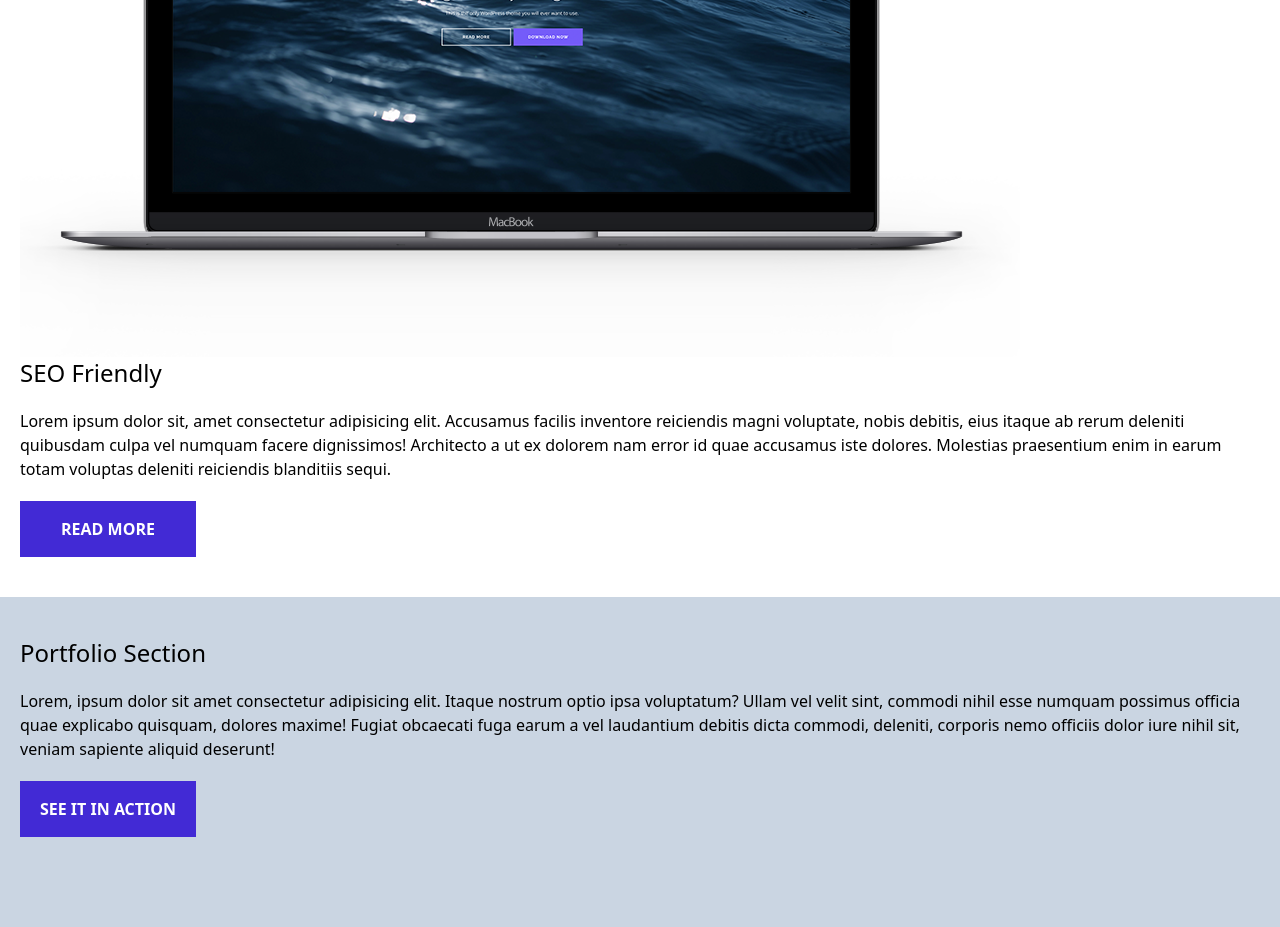
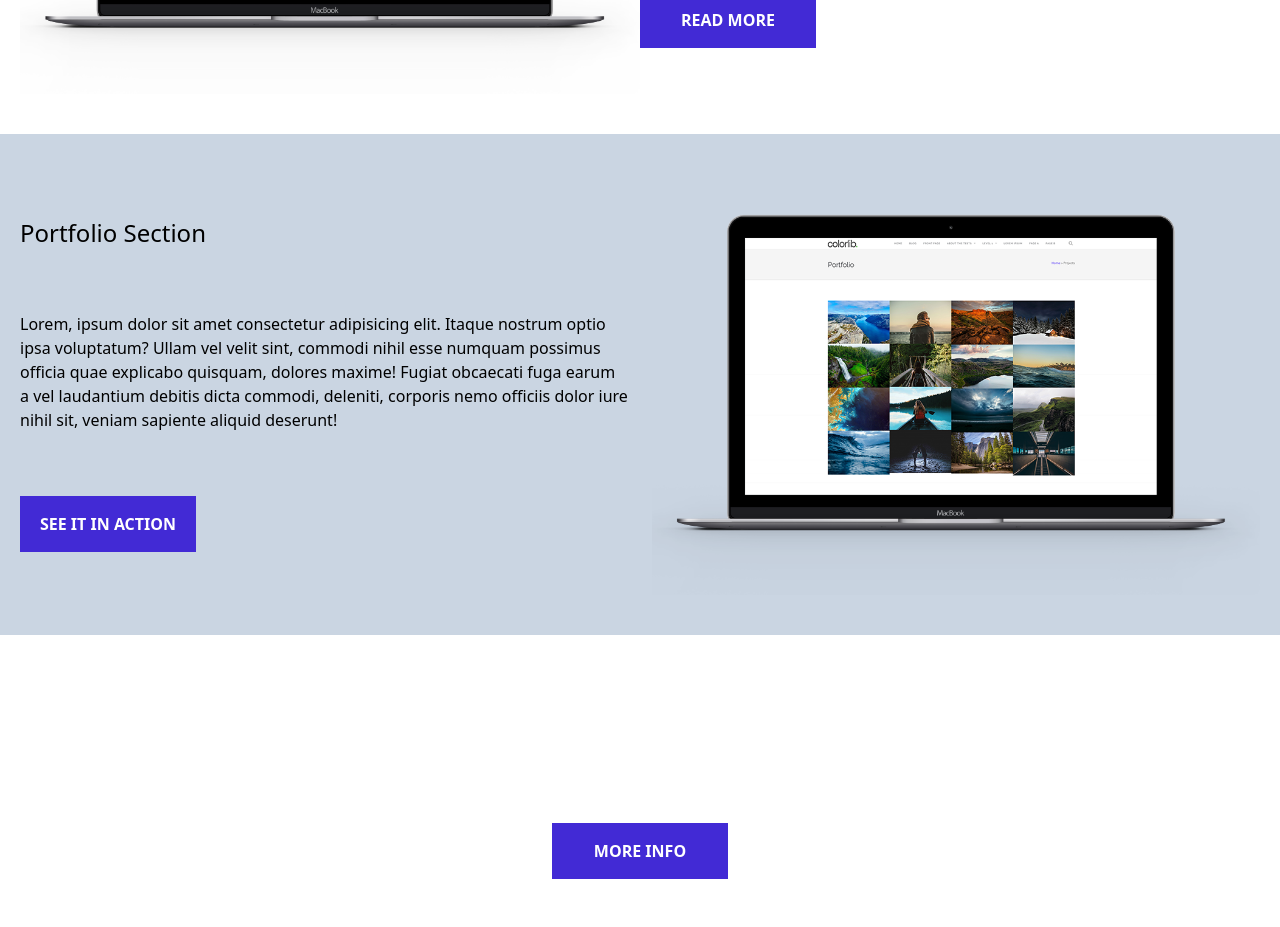
Before and after one commit to Telatiw/Shapely-Demo, a React (Vite) app: page / in a window 1280 px wide. Shown: the part 1240-2167 px from the top of the page. Built offline with nearby package versions, Linux system fonts and the light colour scheme.

Commit message:
setting for deploy

```diff
--- a/index.html
+++ b/index.html
@@ -1,11 +1,11 @@
 <!doctype html>
-<html lang="en">
+<html lang="en" class="scroll-smooth">
   <head>
     <meta charset="UTF-8" />
     <meta name="viewport" content="width=device-width, initial-scale=1.0" />
     <title>shapely</title>
   </head>
-  <body>
+  <body class="overflow-x-hidden">
     <svg class="hidden">
       <symbol id="search" xmlns="http://www.w3.org/2000/svg" viewBox="0 0 24 24" fill="none" stroke="currentColor" stroke-width="2" stroke-linecap="round" stroke-linejoin="round" class="icon icon-tabler icons-tabler-outline icon-tabler-search"><path stroke="none" d="M0 0h24v24H0z" fill="none"/><path d="M10 10m-7 0a7 7 0 1 0 14 0a7 7 0 1 0 -14 0" /><path d="M21 21l-6 -6" />
       </symbol>
--- a/src/Layout/Footer/Footer.jsx
+++ b/src/Layout/Footer/Footer.jsx
@@ -1,7 +1,7 @@
 export default function Footer() {
   return (
-    <div className="w-screen flex flex-col gap-3 px-3 py-10 bg-slate-500">
-        <h6 className="text-white flex items-center">Theme by Colorlib Powered by WordPress</h6>
+    <div className="w-screen flex flex-col gap-3 px-3 py-10 bg-slate-500 md:px-10">
+        <h6 className="text-white flex items-center md:text-2xl">Theme by Colorlib Powered by WordPress</h6>
         <ul className="flex gap-5 self-end">
             <li><svg className="w-8 h-8 text-white bg-blue-400 rounded-sm p-1 "><use href="#facebook"></use></svg></li>
             <li><svg className="w-8 h-8 text-white bg-black rounded-sm p-1"><use href="#twitter"></use></svg></li>
--- a/src/Pages/Home/Header/Header.jsx
+++ b/src/Pages/Home/Header/Header.jsx
@@ -17,7 +17,7 @@ function HeaderContent() {
             <div className='z-10 w-screen pt-52 gap-5  flex flex-col my-auto h-screen'>
                 <h2 className='text-3xl text-primary-content text-center '>We Change Everything WordPress</h2>
                 <p className='text-base text-primary-content text-center'>This is the only WordPress theme you will ever want to use.</p>
-                <div className='flex flex-col items-center gap-3'>
+                <div className='flex flex-col items-center justify-center gap-3 md:flex-row'>
                     <PrimeBtn text='READ MORE' />
                     <button className='w-44 py-4 text-base font-semibold text-primary-content transition-all cursor-pointer  border-2 hover:bg-white hover:text-base-content hover:border-white' type='button'>DOWNLOAD NOW</button>
                 </div>
--- a/src/Pages/Home/ImgSection/ImgSection.jsx
+++ b/src/Pages/Home/ImgSection/ImgSection.jsx
@@ -1,7 +1,7 @@
 export default function ImgSection() {
     let images = ['/p15.jpg','/p14.jpg','/p13.jpg','/p12.jpg','/p11.jpg','/p10.jpg','/p9.jpg','/p8.jpg','/p7.jpg','/p6.jpg']
   return (
-    <div className="w-screen grid grid-cols-1 auto-rows-[200px]">
+    <div className="w-screen bg-black grid grid-cols-1 auto-rows-[200px] md:grid-cols-4 md:auto-rows-[300px]">
         {images.map((img,index) => (
         <div key={index} style={{backgroundImage:`url(${img})`}} className="bg-center bg-cover" ></div>
         ))}
--- a/src/Pages/Home/LSection/LSection.jsx
+++ b/src/Pages/Home/LSection/LSection.jsx
@@ -2,7 +2,7 @@ import PrimeBtn from "@/Components/Buttons/PrimeBtn"
 
 export default function LSection() {
   return (
-    <div className="py-17 px-5 bg-white items-center flex flex-col gap-5 ">
+    <div className="py-17 px-5 bg-white items-center flex flex-col gap-5 md:px-40 ">
       <h4 className="text-3xl">Limitless Options</h4>
       <p className="text-center">Phasellus sed nisi ac dui interdum semper. Etiam consequat fermentum sollicitudin. Fusce vulputate porta faucibus. Vivamus nulla tellus, accumsan non efficitur id, pretium quis ante</p>
       <PrimeBtn text='DOWNLOAD NOW' />
--- a/src/Pages/Home/OLPSection/OLPSection.jsx
+++ b/src/Pages/Home/OLPSection/OLPSection.jsx
@@ -1,11 +1,13 @@
 export default function OLPSection() {
     return (
-        <div className="flex flex-col bg-black gap-10">
-            <img src="/our last project.jpg"/>
-            <div className="flex flex-col gap-5 items-center pb-10">
+        <>
+            <div className="flex flex-col bg-white md:px-15">
+                <img src="/our last project.jpg" />
+            </div>
+            <div className="flex flex-col gap-5 items-center py-10 bg-black">
                 <h2 className="text-3xl text-primary-content">Our Latest Projects</h2>
                 <p className="text-primary-content" >Here is our latest projects. You'll love them!</p>
             </div>
-        </div>
+        </>
     )
 }
--- a/src/Pages/Home/PortfolioSection/PortfolioSection.jsx
+++ b/src/Pages/Home/PortfolioSection/PortfolioSection.jsx
@@ -1,8 +1,8 @@
 import PrimeBtn from "../../../Components/Buttons/PrimeBtn"
 export default function PortfolioSection() {
     return (
-        <div className="w-screen px-5 py-10 gap-6 flex flex-col bg-slate-300">
-            <div className="w-full gap-5 flex flex-col justify-around  ">
+        <div className="w-screen px-5 py-10 gap-6 flex flex-col bg-slate-300 md:flex-row">
+            <div className="w-full gap-5 flex flex-col justify-evenly  ">
                 <h4 className="text-2xl ">Portfolio Section</h4>
                 <p>Lorem, ipsum dolor sit amet consectetur adipisicing elit. Itaque nostrum optio ipsa voluptatum? Ullam vel velit sint, commodi nihil esse numquam possimus officia quae explicabo quisquam, dolores maxime! Fugiat obcaecati fuga earum a vel laudantium debitis dicta commodi, deleniti, corporis nemo officiis dolor iure nihil sit, veniam sapiente aliquid deserunt!</p>
                 <PrimeBtn text='SEE IT IN ACTION' />
--- a/src/Pages/Home/QSection/QSection.jsx
+++ b/src/Pages/Home/QSection/QSection.jsx
@@ -2,9 +2,9 @@ import PrimeBtn from "@/Components/Buttons/PrimeBtn"
 
 export default function QSection() {
     return (
-        <div className="flex flex-col py-10 px-5 gap-5 items-center bg-slate-400">
+        <div className="flex flex-col py-10 px-5 gap-5 justify-between items-center bg-slate-400 md:flex-row md:px-40">
             <h6 className="text-3xl text-center">Do you like this awesome WordPress theme?</h6>
-            <PrimeBtn className='w-full' text='DOWNLOAD NOW' />
+            <PrimeBtn className='' text='DOWNLOAD NOW' />
         </div>
     )
 }
--- a/src/Pages/Home/SeoSection/SeoSection.jsx
+++ b/src/Pages/Home/SeoSection/SeoSection.jsx
@@ -1,11 +1,11 @@
 import PrimeBtn from '../../../Components/Buttons/PrimeBtn'
 export default function SeoSection() {
   return (
-    <div className="px-5 py-10 w-screen flex flex-col bg-white">
+    <div className="px-5 py-10 w-screen flex flex-col bg-white md:flex-row">
         <div className="w-full flex ">
             <img className=" " src="/public/macbook-preview-flexible.png" alt="" />
         </div>
-        <div className="w-full flex flex-col justify-around gap-5 ">
+        <div className="w-full flex flex-col justify-evenly gap-5 ">
             <h5 className='text-2xl'>SEO Friendly</h5>
             <p>Lorem ipsum dolor sit, amet consectetur adipisicing elit. Accusamus facilis inventore reiciendis magni voluptate, nobis debitis, eius itaque ab rerum deleniti quibusdam culpa vel numquam facere dignissimos! Architecto a ut ex dolorem nam error id quae accusamus iste dolores. Molestias praesentium enim in earum totam voluptas deleniti reiciendis blanditiis sequi.</p>
               <PrimeBtn text='READ MORE'/>
--- a/src/Pages/Home/WOCSSection/WOCSSection.jsx
+++ b/src/Pages/Home/WOCSSection/WOCSSection.jsx
@@ -10,11 +10,11 @@ function SContent() {
     return (
         <div className="relative">
             <div>
-                <div className="w-screen absolute bg-cover bg-[url('/WOCS.jpg')] h-250 -z-10 bg-center" ref={ref} ></div>
+                <div className="w-screen absolute bg-cover bg-[url('/WOCS.jpg')] h-150 -z-10 bg-center" ref={ref} ></div>
             </div>
-            <div className="px-5 py-10 flex flex-col gap-5 items-center">
+            <div className="px-5 text-primary-content py-10 flex flex-col gap-5 items-center md:px-52">
                 <h5 className="text-primary-content text-3xl">What Our Customers Say</h5>
-                <p>Integer ut rutrum nulla, sit amet fringilla nisi. Nam nisl velit, vehicula at nibh sed, porttitor sollicitudin ante. Sed justo augue, vestibulum ut efficitur vitae, euismod et justo. Mauris sed mattis ante. Ut ligula lectus, consequat vitae neque ac, gravida hendrerit ante.</p>
+                <p className="text-center">Integer ut rutrum nulla, sit amet fringilla nisi. Nam nisl velit, vehicula at nibh sed, porttitor sollicitudin ante. Sed justo augue, vestibulum ut efficitur vitae, euismod et justo. Mauris sed mattis ante. Ut ligula lectus, consequat vitae neque ac, gravida hendrerit ante.</p>
                 <div className=" flex flex-col gap-5 items-center">
                     <img className="rounded-full w-44 h-44 object-cover" src="/rot.jpg" alt="" />
                     <span className="text-primary-content text-2xl">MOHAMMAD JAVAD</span>
--- a/src/Pages/Home/sParalexSection/SmParalexSection.jsx
+++ b/src/Pages/Home/sParalexSection/SmParalexSection.jsx
@@ -11,10 +11,10 @@ function PralexContent() {
     return (
         <div className="relative">
             <div>
-                <div className="bg-cover bg-center bg-[url('/SParalexSection.jpg')] h-140 -z-10 w-screen absolute  " ref={ref}></div>
+                <div className="bg-cover bg-center bg-[url('/SParalexSection.jpg')] h-250 -z-10 w-screen absolute  " ref={ref}></div>
             </div>
-            <div className=" px-5 py-10 flex flex-col items-center gap-5 justify-evenly">
-                <h5 className="text-2xl text-center text-primary-content">Small Parallax Section</h5>
+            <div className=" px-5 py-10 flex flex-col items-center gap-5 justify-evenly md:px-40">
+                <h5 className="text-2xl text-center text-primary-content md:text-5xl">Small Parallax Section</h5>
                 <p className="text-primary-content text-center text-sm">Lorem ipsum dolor sit amet consectetur adipisicing elit. Ipsa inventore iusto quaerat facere, dignissimos debitis ducimus distinctio ratione velit. Labore illum sed pariatur voluptatibus aut? Autem quod, debitis totam, itaque et incidunt tempore vitae quae accusantium ea id voluptatum! Repellendus cupiditate provident error alias debitis tenetur et mollitia repudiandae recusandae.</p>
                 <PrimeBtn text='MORE INFO' />
             </div>
```
